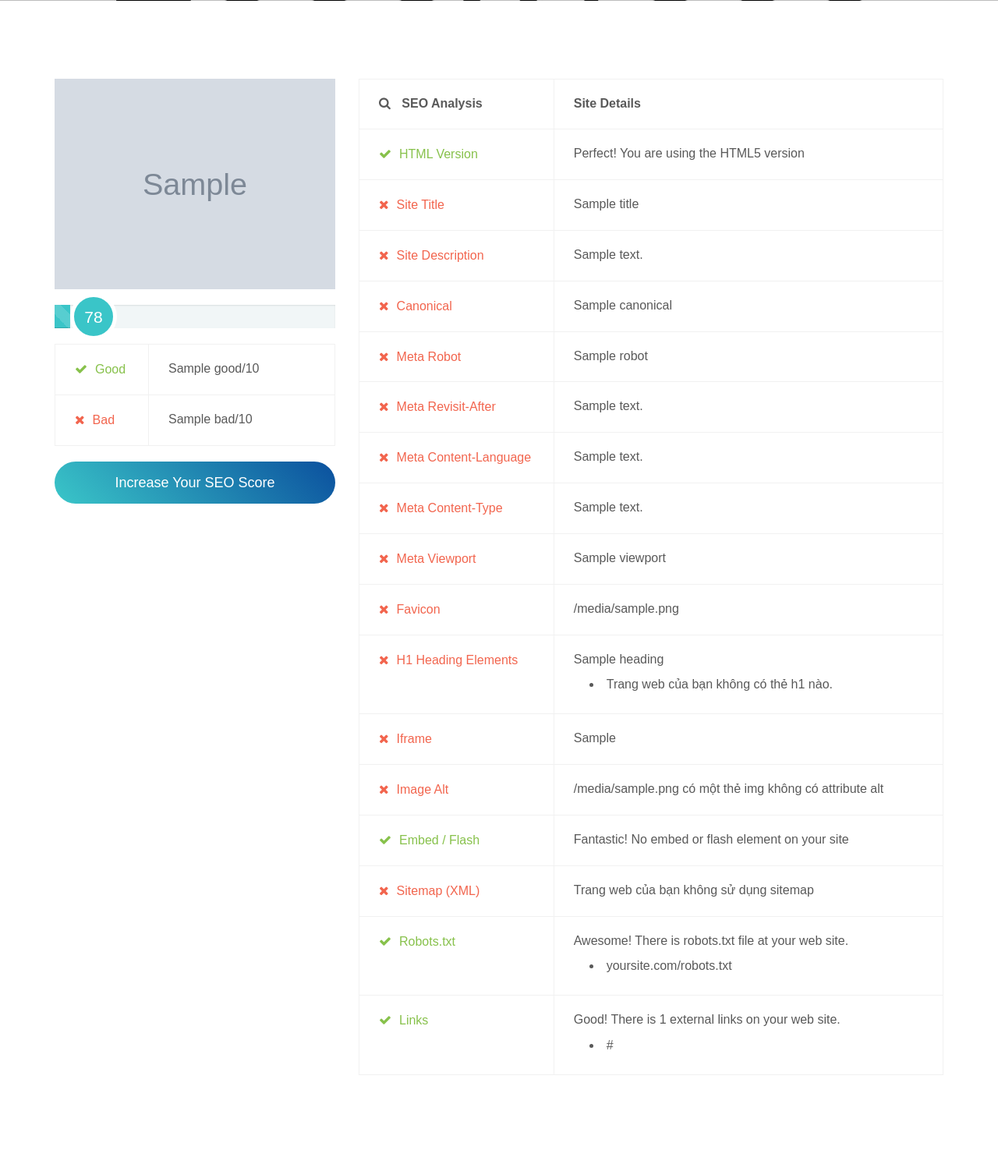
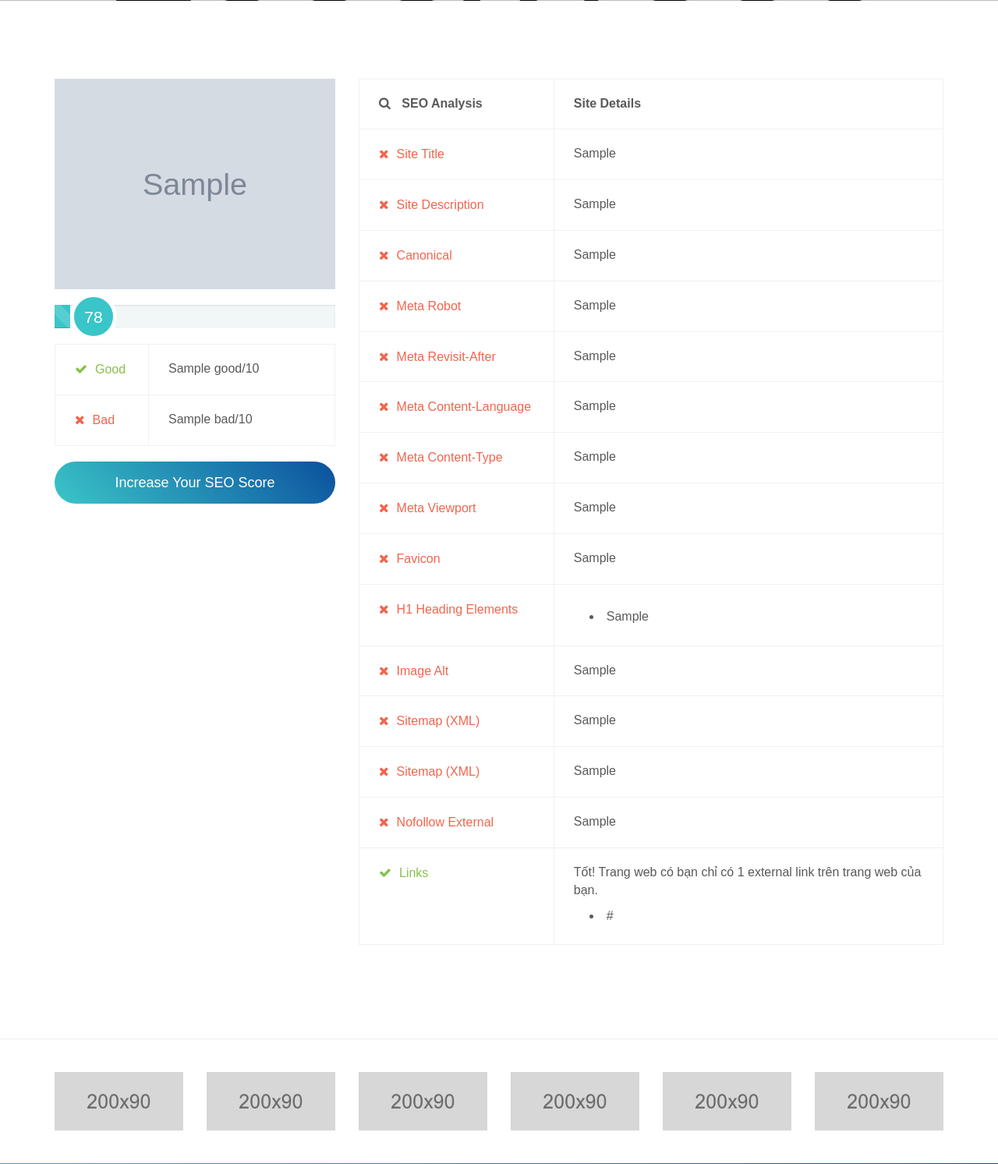
Before and after one commit to okthichiatay77/DjangoNew, a Django app: template templates/page-seo-analysis.html in a window 1280 px wide. Shown: the part 775-2268 px from the top of the page at 78% size. Run offline with Django 3.2, Linux system fonts and the light colour scheme; the template is opened without the code that fills it: most values are stand-ins (such as "Sample title", 1, 10 or a date in 2020); grey boxes marked "Sample" are stand-in pictures; some libraries are stand-ins or nearby versions.

Commit message:
commitccc

```diff
--- a/templates/page-seo-analysis.html
+++ b/templates/page-seo-analysis.html
@@ -41,7 +41,8 @@
                 <div class="col-md-4">
                     <div class="seo-score">
                         <div class="website-screen">
-                            <img src="{{ url_img }}" alt="logo-of-domain" class="img-responsive" width="902" height="728">
+                            <img src="{{ url_img }}" alt="logo-of-domain" class="img-responsive" width="902"
+                                 height="728">
                         </div><!-- end website-screen -->
 
                         <div class="circle-detail">
@@ -82,133 +83,120 @@
                             </thead>
                             <tbody>
 
-                            {% if title == 'Pass' %}
-                                <tr class="row">
-                                    <td class="first-col col-md-4 good">HTML Version</td>
-                                    <td class="col-md-8">Perfect! You are using the HTML5 version</td>
-                                </tr>
-                            {% else %}
-                                <tr class="row">
-                                    <td class="first-col col-md-4 good">HTML Version</td>
-                                    <td class="col-md-8">Perfect! You are using the HTML5 version</td>
-                                </tr>
-                            {% endif %}
-
-                            {% if title == 'Pass' %}
+                            {% if title.0 == 'Pass' %}
                                 <tr class="row">
                                     <td class="first-col col-md-4 good">Site Title</td>
-                                    <td class="col-md-8">{{ title }}</td>
+                                    <td class="col-md-8">{{ title.1 }}</td>
                                 </tr>
                             {% else %}
                                 <tr class="row">
                                     <td class="first-col col-md-4 bad">Site Title</td>
-                                    <td class="col-md-8">{{ title }}</td>
+                                    <td class="col-md-8">{{ title.1 }}</td>
                                 </tr>
                             {% endif %}
 
-                            {% if desc == 'Pass' %}
+                            {% if desc.0 == 'Pass' %}
                                 <tr class="row">
                                     <td class="first-col col-md-4 good">Site Description</td>
-                                    <td class="col-md-8">{{ desc }}</td>
+                                    <td class="col-md-8">{{ desc.1 }}</td>
                                 </tr>
                             {% else %}
                                 <tr class="row">
                                     <td class="first-col col-md-4 bad">Site Description</td>
-                                    <td class="col-md-8">{{ desc }}</td>
+                                    <td class="col-md-8">{{ desc.1 }}</td>
                                 </tr>
                             {% endif %}
 
-                            {% if canonical == 'Pass' %}
+                            {% if canonical.0 == 'Pass' %}
                                 <tr class="row">
                                     <td class="first-col col-md-4 good">Canonical</td>
-                                    <td class="col-md-8">{{ canonical }}</td>
+                                    <td class="col-md-8">{{ canonical.1 }}</td>
                                 </tr>
                             {% else %}
                                 <tr class="row">
                                     <td class="first-col col-md-4 bad">Canonical</td>
-                                    <td class="col-md-8">{{ canonical }}</td>
+                                    <td class="col-md-8">{{ canonical.1 }}</td>
                                 </tr>
                             {% endif %}
 
-                            {% if robot == 'Pass' %}
+                            {% if robot.0 == 'Pass' %}
                                 <tr class="row">
                                     <td class="first-col col-md-4 good">Meta Robot</td>
-                                    <td class="col-md-8">{{ robot }}</td>
+                                    <td class="col-md-8">{{ robot.1 }}</td>
                                 </tr>
                             {% else %}
                                 <tr class="row">
                                     <td class="first-col col-md-4 bad">Meta Robot</td>
-                                    <td class="col-md-8">{{ robot }}</td>
+                                    <td class="col-md-8">{{ robot.1 }}</td>
                                 </tr>
                             {% endif %}
 
-                            {% if revisit_after == 'Pass' %}
+                            {% if revisit_after.0 == 'Pass' %}
                                 <tr class="row">
                                     <td class="first-col col-md-4 good">Meta Revisit-After</td>
-                                    <td class="col-md-8">{{ revisit_after }}</td>
+                                    <td class="col-md-8">{{ revisit_after.1 }}</td>
                                 </tr>
                             {% else %}
                                 <tr class="row">
                                     <td class="first-col col-md-4 bad">Meta Revisit-After</td>
-                                    <td class="col-md-8">{{ revisit_after }}</td>
+                                    <td class="col-md-8">{{ revisit_after.1 }}</td>
                                 </tr>
                             {% endif %}
 
-                            {% if content_language == 'Pass' %}
+                            {% if content_language.0 == 'Pass' %}
                                 <tr class="row">
                                     <td class="first-col col-md-4 good">Meta Content-Language</td>
-                                    <td class="col-md-8">{{ content_language }}</td>
+                                    <td class="col-md-8">{{ content_language.1 }}</td>
                                 </tr>
                             {% else %}
                                 <tr class="row">
                                     <td class="first-col col-md-4 bad">Meta Content-Language</td>
-                                    <td class="col-md-8">{{ content_language }}</td>
+                                    <td class="col-md-8">{{ content_language.1 }}</td>
                                 </tr>
                             {% endif %}
 
-                            {% if meta_content_type == 'Pass' %}
+                            {% if meta_content_type.0 == 'Pass' %}
                                 <tr class="row">
                                     <td class="first-col col-md-4 good">Meta Content-Type</td>
-                                    <td class="col-md-8">{{ meta_content_type }}</td>
+                                    <td class="col-md-8">{{ meta_content_type.1 }}</td>
                                 </tr>
                             {% else %}
                                 <tr class="row">
                                     <td class="first-col col-md-4 bad">Meta Content-Type</td>
-                                    <td class="col-md-8">{{ meta_content_type }}</td>
+                                    <td class="col-md-8">{{ meta_content_type.1 }}</td>
                                 </tr>
                             {% endif %}
 
-                            {% if viewport == 'Pass' %}
+                            {% if viewport.0 == 'Pass' %}
                                 <tr class="row">
                                     <td class="first-col col-md-4 good">Meta Viewport</td>
-                                    <td class="col-md-8">{{ viewport }}</td>
+                                    <td class="col-md-8">{{ viewport.1 }}</td>
                                 </tr>
                             {% else %}
                                 <tr class="row">
                                     <td class="first-col col-md-4 bad">Meta Viewport</td>
-                                    <td class="col-md-8">{{ viewport }}</td>
+                                    <td class="col-md-8">{{ viewport.1 }}</td>
                                 </tr>
                             {% endif %}
 
-                            {% if favicon == 'Pass' %}
+                            {% if favicon.0 == 'Pass' %}
                                 <tr class="row">
                                     <td class="first-col col-md-4 good">Favicon</td>
-                                    <td class="col-md-8">{{ favicon }}</td>
+                                    <td class="col-md-8">{{ favicon.1 }}</td>
                                 </tr>
                             {% else %}
                                 <tr class="row">
                                     <td class="first-col col-md-4 bad">Favicon</td>
-                                    <td class="col-md-8">{{ favicon }}</td>
+                                    <td class="col-md-8">{{ favicon.1 }}</td>
                                 </tr>
                             {% endif %}
 
-                            {% if heading == 'Pass' %}
+                            {% if heading.0 == 'Pass' %}
                                 <tr class="row">
                                     <td class="first-col col-md-4 good">H1 Heading Elements</td>
                                     <td class="col-md-8">
-                                        {{ heading }}
                                         <ul>
-                                            <li>Tốt trang web của bạn có thẻ h1 đúng yêu cầu</li>
+                                            <li>{{ heading.1 }}</li>
                                         </ul>
                                     </td>
                                 </tr>
@@ -216,47 +204,31 @@
                                 <tr class="row">
                                     <td class="first-col col-md-4 bad">H1 Heading Elements</td>
                                     <td class="col-md-8">
-                                        {{ heading }}
                                         <ul>
-                                            <li>Trang web của bạn không có thẻ h1 nào.</li>
+                                            <li>{{ heading.1 }}</li>
                                         </ul>
                                     </td>
                                 </tr>
                             {% endif %}
 
-                            {% if r_iframe == 'Pass' %}
-                                <tr class="row">
-                                    <td class="first-col col-md-4 good">Iframe</td>
-                                    <td class="col-md-8">{{ r_iframe }}</td>
-                                </tr>
-                            {% else %}
-                                <tr class="row">
-                                    <td class="first-col col-md-4 bad">Iframe</td>
-                                    <td class="col-md-8">{{ r_iframe }}</td>
-                                </tr>
-                            {% endif %}
-
-                            {% if image_alt == 'Pass' %}
+                            {% if image_alt.0 == 'Pass' %}
                                 <tr class="row">
                                     <td class="first-col col-md-4 good">Image Alt</td>
-                                    <td class="col-md-8">{{ image_alt }}</td>
+                                    <td class="col-md-8">{{ image_alt.1 }}</td>
                                 </tr>
                             {% else %}
                                 <tr class="row">
                                     <td class="first-col col-md-4 bad">Image Alt</td>
-                                    <td class="col-md-8">{{ image_alt }} có một thẻ img không có attribute alt</td>
+                                    <td class="col-md-8">{{ image_alt.1 }}</td>
                                 </tr>
                             {% endif %}
 
-                            <tr class="row">
-                                <td class="first-col col-md-4 good">Embed / Flash</td>
-                                <td class="col-md-8">Fantastic! No embed or flash element on your site</td>
-                            </tr>
-                            {% if check_sitemap == 'Pass' %}
+                            {% if check_sitemap.0 == 'Pass' %}
                                 <tr class="row">
                                     <td class="first-col col-md-4 good">Sitemap (XML)</td>
                                     <td class="col-md-8">
                                         Awesome! There is sitemap at your web site
+                                        {{ check_sitemap.1 }}
                                         <ul>
                                             <li>yoursite.com/sitemap.xml</li>
                                         </ul>
@@ -266,20 +238,41 @@
                                 <tr class="row">
                                     <td class="first-col col-md-4 bad">Sitemap (XML)</td>
                                     <td class="col-md-8">
-                                        Trang web của bạn không sử dụng sitemap
+                                        {{ check_sitemap.1 }}
                                     </td>
                                 </tr>
                             {% endif %}
 
+                            {% if robot.0 == 'Pass' %}
                                 <tr class="row">
                                     <td class="first-col col-md-4 good">Robots.txt</td>
                                     <td class="col-md-8">
-                                    Awesome! There is robots.txt file at your web site.
+                                        {{ robot.1 }}
                                         <ul>
                                             <li>yoursite.com/robots.txt</li>
                                         </ul>
                                     </td>
                                 </tr>
+                            {% else %}
+                                <tr class="row">
+                                    <td class="first-col col-md-4 bad">Sitemap (XML)</td>
+                                    <td class="col-md-8">
+                                        {{ robot.1 }}
+                                    </td>
+                                </tr>
+                            {% endif %}
+
+                            {% if nofollow.0 == 'Pass' %}
+                                <tr class="row">
+                                    <td class="first-col col-md-4 good">Nofollow External</td>
+                                    <td class="col-md-8">{{ nofollow.1 }}</td>
+                                </tr>
+                            {% else %}
+                                <tr class="row">
+                                    <td class="first-col col-md-4 bad">Nofollow External</td>
+                                    <td class="col-md-8">{{ nofollow.1 }}</td>
+                                </tr>
+                            {% endif %}
 
                             <tr class="row">
                                 {% if list_link_external|length > 10 %}
@@ -299,7 +292,8 @@
                                 {% else %}
                                     <td class="first-col col-md-4 good">Links</td>
                                     <td class="col-md-8">
-                                        Good! There is {{ list_link_external|length }} external links on your web site.
+                                        Tốt! Trang web có bạn chỉ có {{ list_link_external|length }} external link trên
+                                        trang web của bạn.
                                         <ul>
                                             {% for link in list_link_external %}
                                                 <li>{{ link }}</li>
```
Also changed, not shown: analysis_SEO/analysis_data.py (+23 -21 lines). Lines whose indentation alone changed are shown as unchanged.
